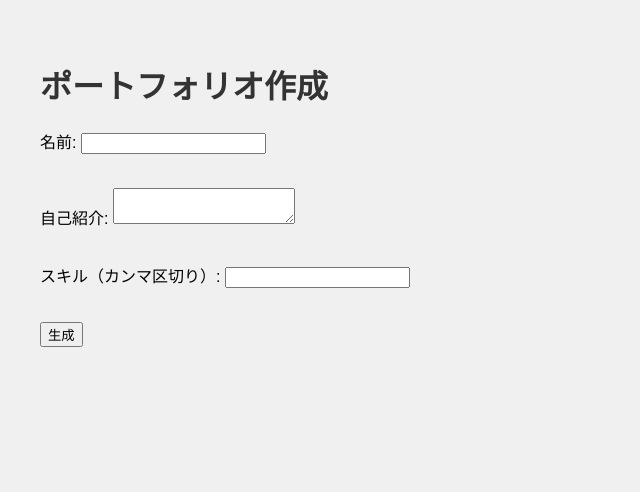
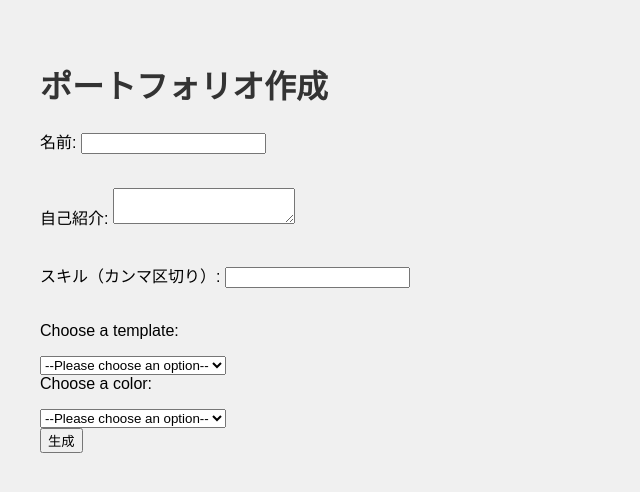
Before and after one commit to furuyashikiiori/portfolio-auto, a FastAPI app: page / in a window 1280 px wide. Shown: the top 492 px of the page, without its empty margins (0-640 px from the left). Run offline with FastAPI, Linux system fonts and the light colour scheme.

Commit message:
テンプレート選択できるように

```diff
--- a/app/main.py
+++ b/app/main.py
@@ -20,10 +20,11 @@ async def generate_portfolio(
     name: str = Form(...),
     bio: str = Form(...),
     skills: str = Form(...),
+    template: str = Form(...),
 ):
     skills_list = [s.strip() for s in skills.split(",")]
     return templates.TemplateResponse(
-        "portfolio.html",
+        f"portfolio_{template}.html",
         {
             "request": request,
             "name": name,
--- a/app/templates/form.html
+++ b/app/templates/form.html
@@ -14,6 +14,27 @@
         >スキル（カンマ区切り）:
         <input type="text" name="skills" required /></label
       ><br />
+
+      <label for="template-select">Choose a template:</label>
+      <select name="template" id="template-select">
+        <option value="">--Please choose an option--</option>
+        <option value="simple">シンプル</option>
+        <option value="yuttari">ゆったり</option>
+      </select>
+      <br />
+      <label for="color-select">Choose a color:</label>
+      <select name="color" id="color-select">
+        <option value="">--Please choose an option--</option>
+        <option value="blue">青</option>
+        <option value="green">緑</option>
+        <option value="red">赤</option>
+        <option value="yellow">黄色</option>
+        <option value="purple">紫</option>
+        <option value="pink">ピンク</option>
+        <option value="orange">オレンジ</option>
+        <option value="gray">グレー</option>
+      </select>
+      <br />
       <button type="submit">生成</button>
     </form>
   </body>
```
Also changed, not shown: app/templates/portfolio_simple.html (added, +18 -0 lines), app/templates/portfolio_yuttari.html (added, +18 -0 lines).
